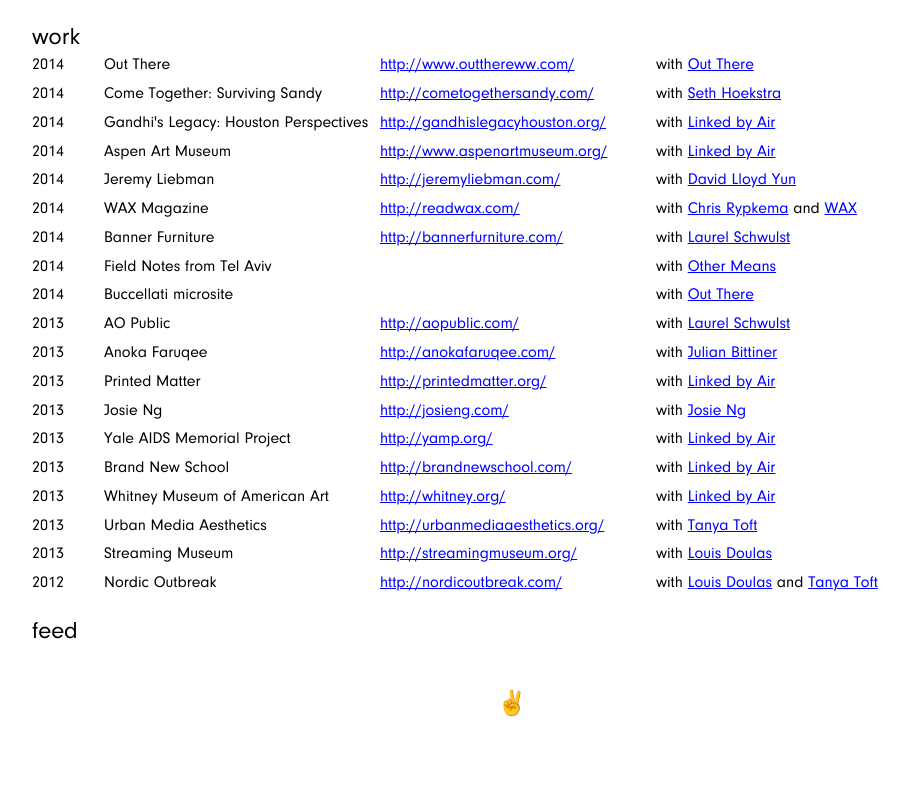
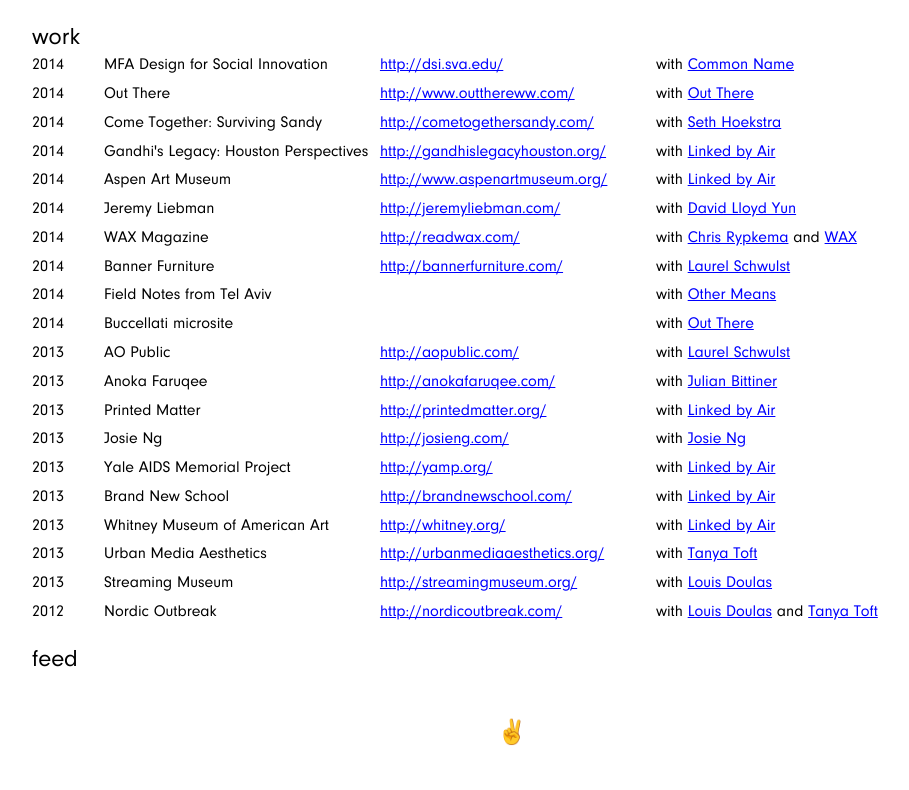
Before and after one commit to dylanfisher/my-website, a PHP site: page / in a window 1280 px wide. Shown: the part 186-976 px from the top of the page, without its empty margins (128-1037 px from the left). Before the commit the page ends 903 px from the top, so only its background shows below. Run offline with PHP 8.4, Linux system fonts and the light colour scheme; some libraries are stand-ins or nearby versions.

Commit message:
Add project: MFA Design for Social Innovation

```diff
--- a/index.php
+++ b/index.php
@@ -88,6 +88,12 @@
       </div>
     </header>
     <h2 class="title">work</h2>
+    <ul class="project">
+      <li>2014</li>
+      <li><h3>MFA Design for Social Innovation</h3></li>
+      <li><a href="http://dsi.sva.edu/" target="_blank">http://dsi.sva.edu/</a></li>
+      <li>with <a href="http://common-name.com/" target="_blank">Common Name</a></li>
+    </ul>
     <ul class="project">
       <li>2014</li>
       <li><h3>Out There</h3></li>
```
